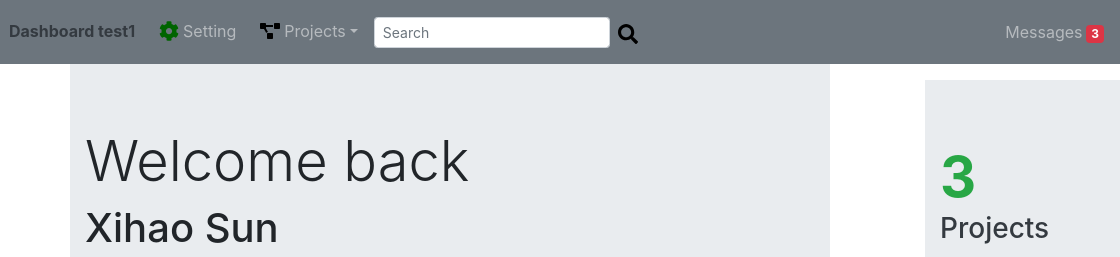
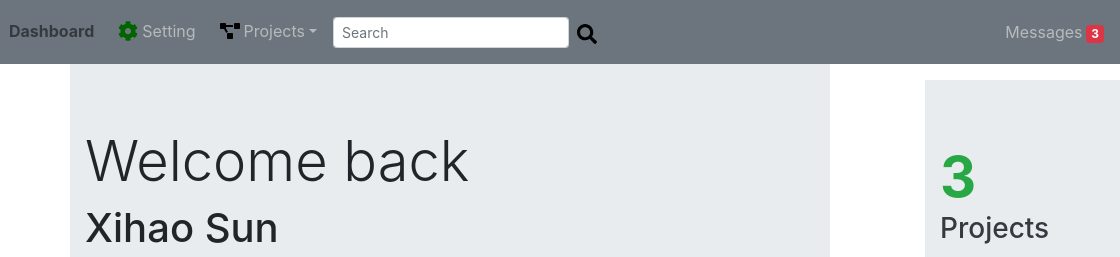
Before and after one commit to Jsxixs/2033-WebApplicationDashboardPage, a plain HTML site: page index.html in a window 1280 px wide. Shown: the top 257 px of the page, 0-1120 px from the left. Drawn offline with nearby package versions, Linux system fonts and the light colour scheme; files whose address does not match are found by name.

Commit message:
Update index.html

```diff
--- a/index.html
+++ b/index.html
@@ -18,7 +18,7 @@
 
                 <div class="collapse navbar-collapse" id="hidden-menu" aria-labelledby="hidden-menu">
                         <ul class="navbar-nav">
-                            <li class="nav-item "><a class="nav-link text-dark font-weight-bold" href="#">Dashboard test1</a></li>
+                            <li class="nav-item "><a class="nav-link text-dark font-weight-bold" href="#">Dashboard</a></li>
                             <li class="nav-item "><a class="nav-link " href="#"><img class="pb-1 ml-2 mr-1" src="../lab-webapplicationdashboard/img/setting.svg" alt="" width="20px">Setting</a></li>
                             <li class="nav-item dropdown"><a class="nav-link  dropdown-toggle float-left" href="#" id="navbarDropdown" role="button" data-toggle="dropdown" aria-haspopup="true" aria-expanded="false" href="#"><img class="pb-1 ml-2 mr-1" src="../lab-webapplicationdashboard/img/projects.svg" alt="" width="20px">Projects</a>
                                 <div class="dropdown-menu" aria-labelledby="navbarDropdown">
```
